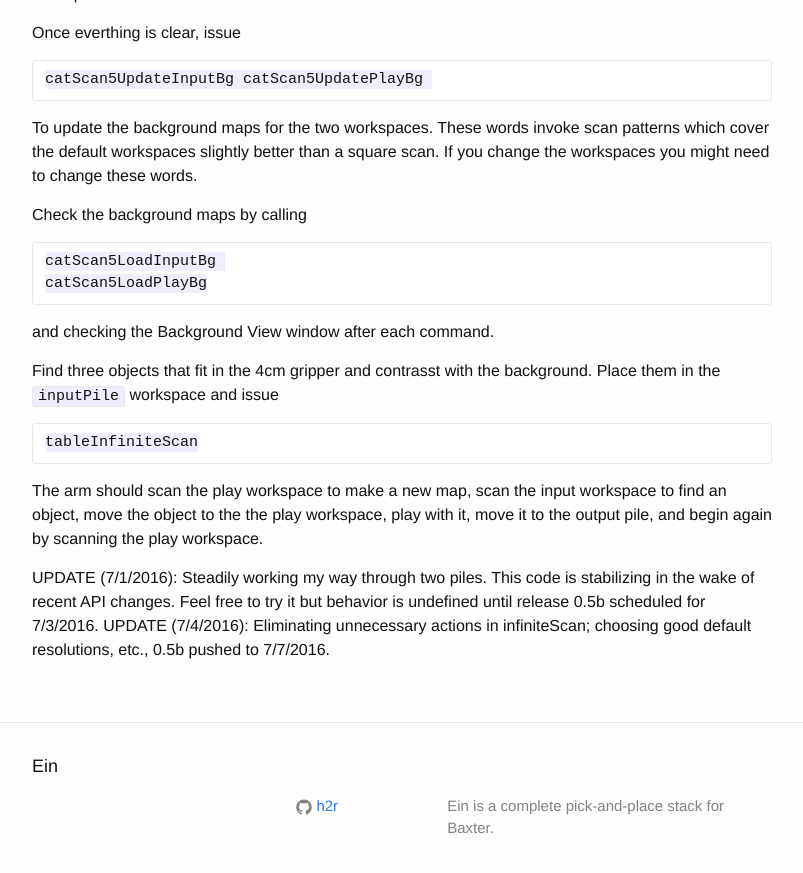
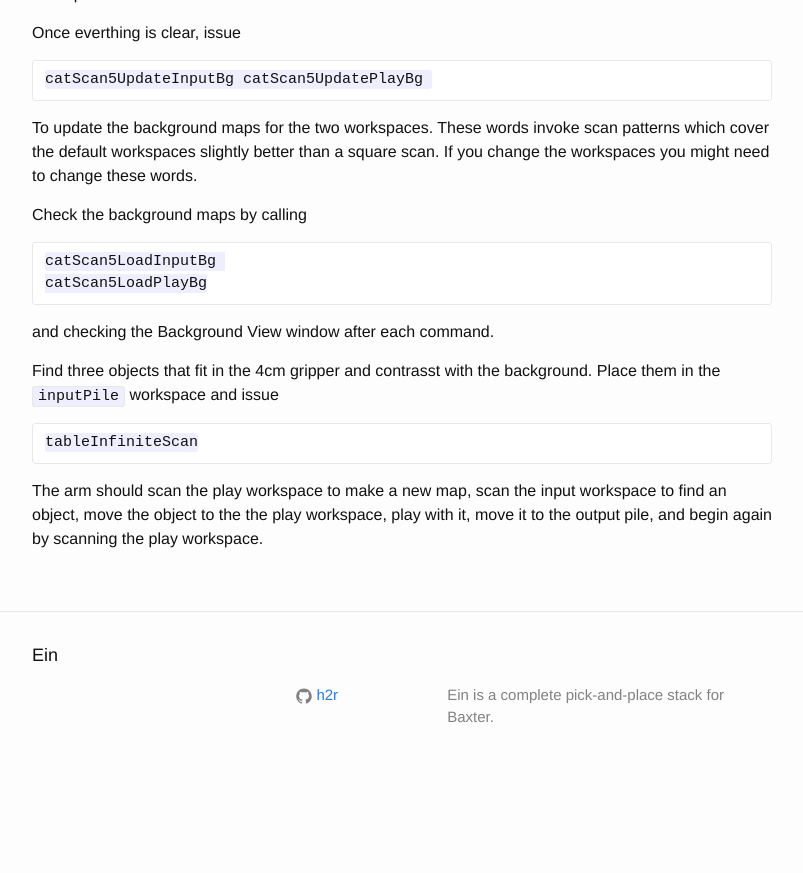
Before and after one commit to h2r/ein, a Jekyll site: the page built from scanningobjects.md, in a window 1280 px wide and 900 px high, scrolled down 735 px. Shown: the top 873 px of the window, without its empty margins (238-1041 px from the left). Built offline with Jekyll 4.4.1, drawn with Linux system fonts in a browser that asks for light colours; after the commit the page ends 1524 px from its top, so only the background shows below that.

Commit message:
removing updates
Former-commit-id: ea6b7d58bdf5d2a64808da5d1045754617c8358e

```diff
--- a/scanningobjects.md
+++ b/scanningobjects.md
@@ -57,8 +57,3 @@ tableInfiniteScan
 
 The arm should scan the play workspace to make a new map, scan the input workspace to find an object, move the object to the the play workspace,
 play with it, move it to the output pile, and begin again by scanning the play workspace.
-
-
-UPDATE (7/1/2016): Steadily working my way through two piles.
-This code is stabilizing in the wake of recent API changes. Feel free to try it but behavior is undefined until release 0.5b scheduled for 7/3/2016.
-UPDATE (7/4/2016): Eliminating unnecessary actions in infiniteScan; choosing good default resolutions, etc., 0.5b pushed to 7/7/2016.
```
